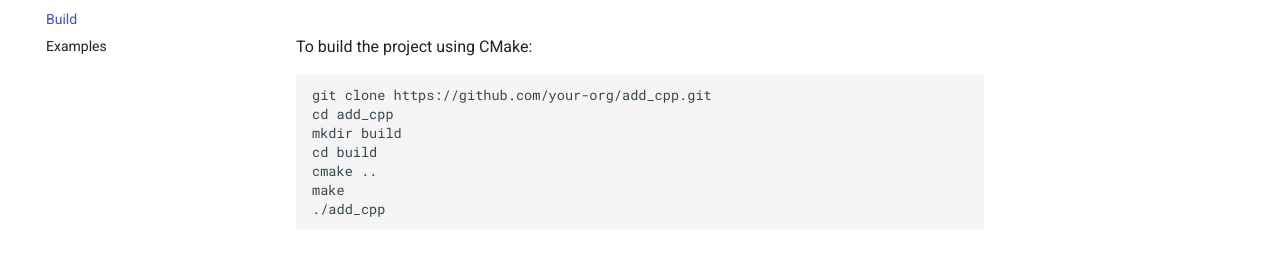
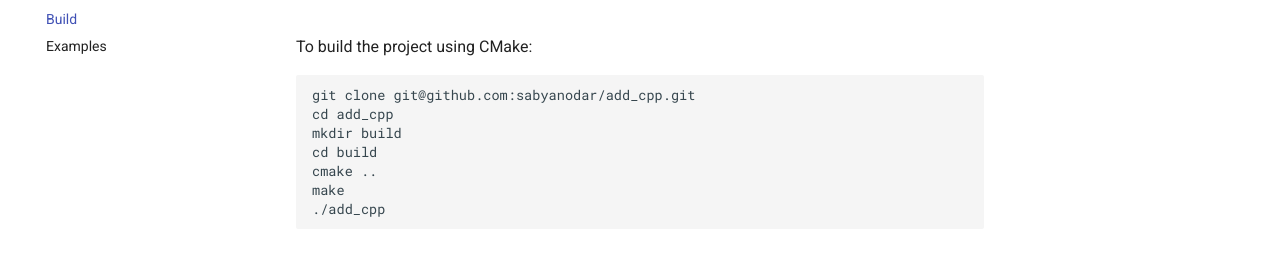
Before and after one commit to sabyanodar/add-cpp-docs-mkdocs, an MkDocs documentation site: the page built from docs/build.md, in a window 1280 px wide. Shown: the part 146-425 px from the top of the page. Built offline with MkDocs 1.6.1 and Material for MkDocs 9.7.7, drawn with Linux system fonts in a browser that asks for light colours.

Commit message:
Update the Github repo name

````diff
--- a/docs/build.md
+++ b/docs/build.md
@@ -3,7 +3,7 @@
 To build the project using CMake:
 
 ```bash
-git clone https://github.com/your-org/add_cpp.git
+git clone git@github.com:sabyanodar/add_cpp.git
 cd add_cpp
 mkdir build
 cd build
````
